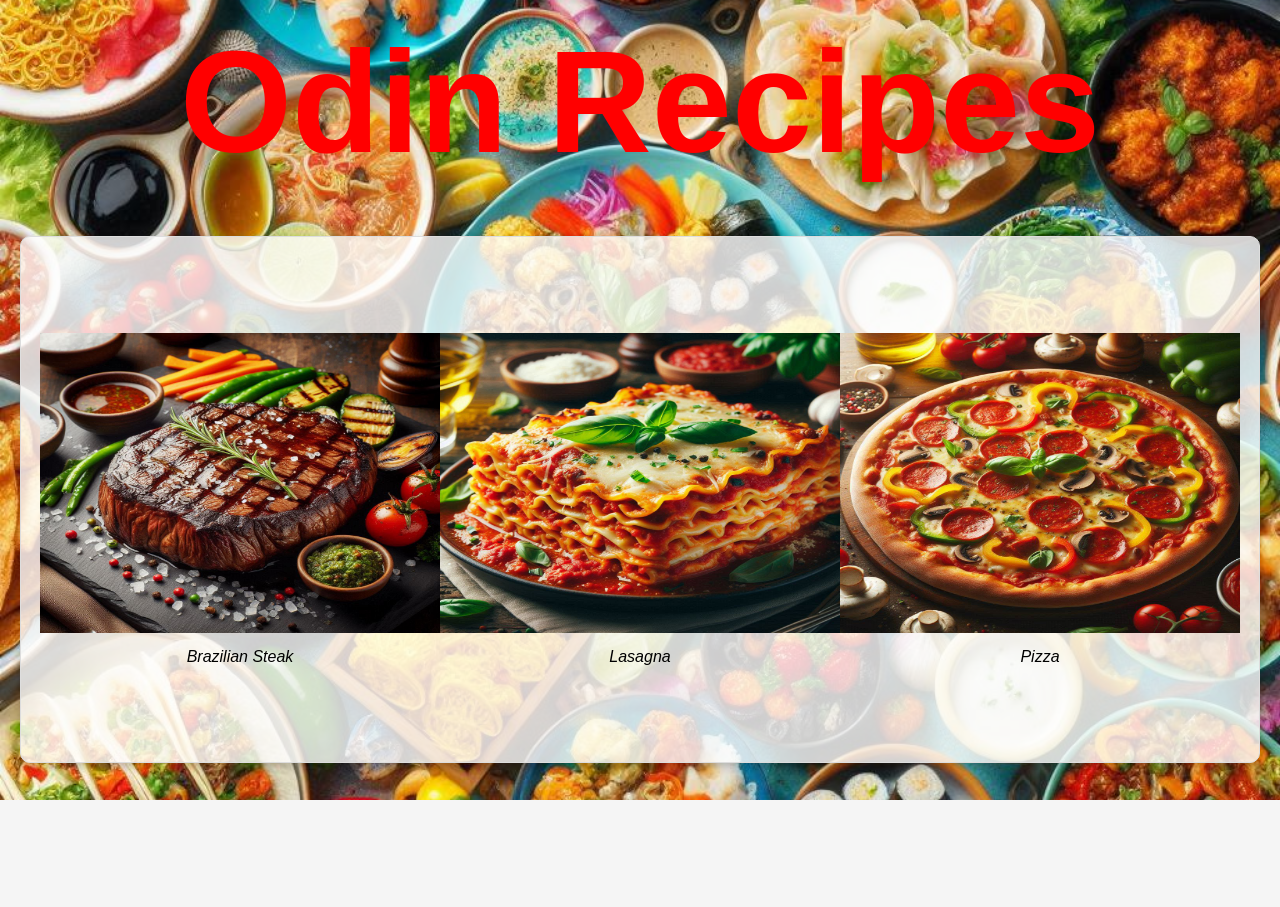
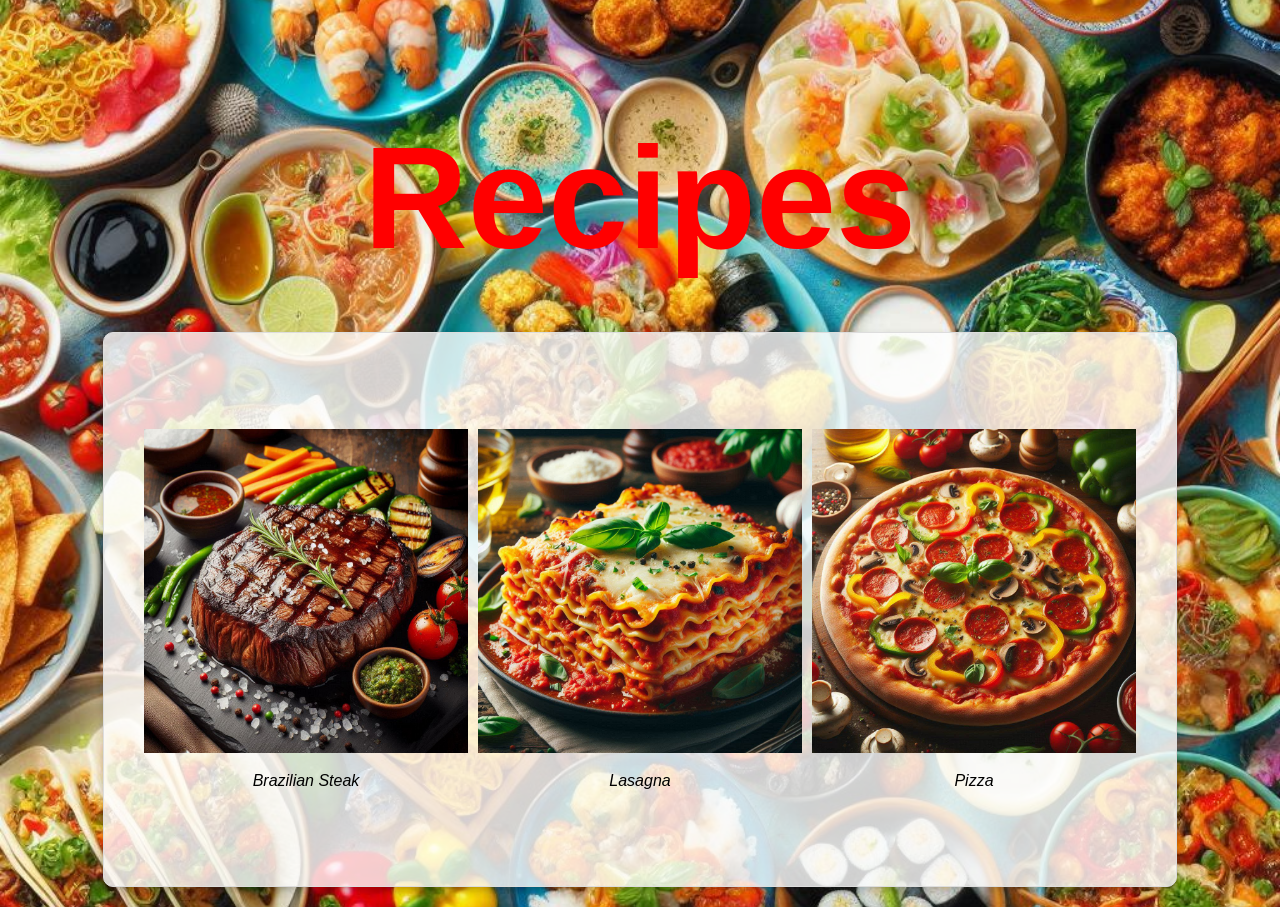
Before and after one commit to VTSUSHIKI/odin-recipes, a plain HTML site: page index.html in a window 1280 px wide. Before the commit the page ends 800 px from the top, so only its background shows below. Drawn offline with Linux system fonts and the light colour scheme.

Commit message:
CSS container img size and ul size corrected

```diff
--- a/CSS/index.css
+++ b/CSS/index.css
@@ -3,6 +3,9 @@ body {
   margin: 0;
   padding: 20px;
   background-color: #f5f5f5; /* Light gray background */
+  background-image: url("../img/Foods.jpeg");
+  background-size: cover;
+  background-position: center;
 }
 
 h1 {
@@ -12,7 +15,6 @@ body {
   text-align: center;
   margin-bottom: 50px;
 }
-
 
 p {
   font-size: 18px;
@@ -43,12 +45,6 @@ body {
   justify-content: space-between;
 }
 
-  body{
-    background-image: url("../img/Foods.jpeg");
-    background-size: cover;
-    background-position: center;
-   }
-
 .recipe-container {
   display: flex;
   flex-direction: column;
@@ -58,4 +54,29 @@ body {
   border-radius: 10px;
   padding: 40px;
   box-shadow: 0 4px 8px rgba(0, 0, 0, 0.2);
+  width: 80%; /* Adjust width for responsive design */
+  margin: 0 auto; /* Center the container */
 }
+
+@media screen and (max-width: 768px) {
+  h1 {
+      font-size: 100px; /* Adjust font size for smaller screens */
+  }
+
+  p {
+      font-size: 16px; /* Adjust font size for smaller screens */
+  }
+}
+
+.recipe-container img {
+  max-width: 100%;
+  height: auto;
+}
+
+.recipe-container ul {
+  list-style-type: none;
+  padding: 0;
+  display: flex;
+  justify-content: space-between;
+  gap: 10px; /* Add a gap of 10 pixels between list items */
+}
--- a/index.html
+++ b/index.html
@@ -1,15 +1,20 @@
+<!DOCTYPE html>
+<html lang="en">
+<head>
+    <meta charset="UTF-8">
+    <meta name="viewport" content="width=device-width, initial-scale=1.0">
+    <title>Recipes</title>
     <link rel="stylesheet" href="CSS/index.css">
-
+</head>
 <body>
-<h1>Odin Recipes</h1>
-
+    <h1>Recipes</h1>
 
     <div class="recipe-container">
         <ul>
             <li>
                 <figure>
                     <a href="recipes/braziliansteak.html">
-        <img src="img/braziliansteak.jpeg" alt="Brazilian steak" width="400" height="300">
+                        <img src="img/braziliansteak.jpeg" alt="Brazilian steak">
                     </a>
                     <figcaption>Brazilian Steak</figcaption>
                 </figure>
@@ -17,7 +22,7 @@
             <li>
                 <figure>
                     <a href="recipes/lasagna.html">
-        <img src="img/lasagna.jpeg" alt="A delicious lasagna dish" width="400" height="300">
+                        <img src="img/lasagna.jpeg" alt="A delicious lasagna dish">
                     </a>
                     <figcaption>Lasagna</figcaption>
                 </figure>
@@ -25,7 +30,7 @@
             <li>
                 <figure>
                     <a href="recipes/pizza.html">
-        <img src="img/pizza.jpeg" alt="A delicious pizza" width="400" height="300">
+                        <img src="img/pizza.jpeg" alt="A delicious pizza">
                     </a>
                     <figcaption>Pizza</figcaption>
                 </figure>
@@ -33,3 +38,4 @@
         </ul>
     </div>
 </body>
+</html>
```
Lines whose indentation alone changed are shown as unchanged.
